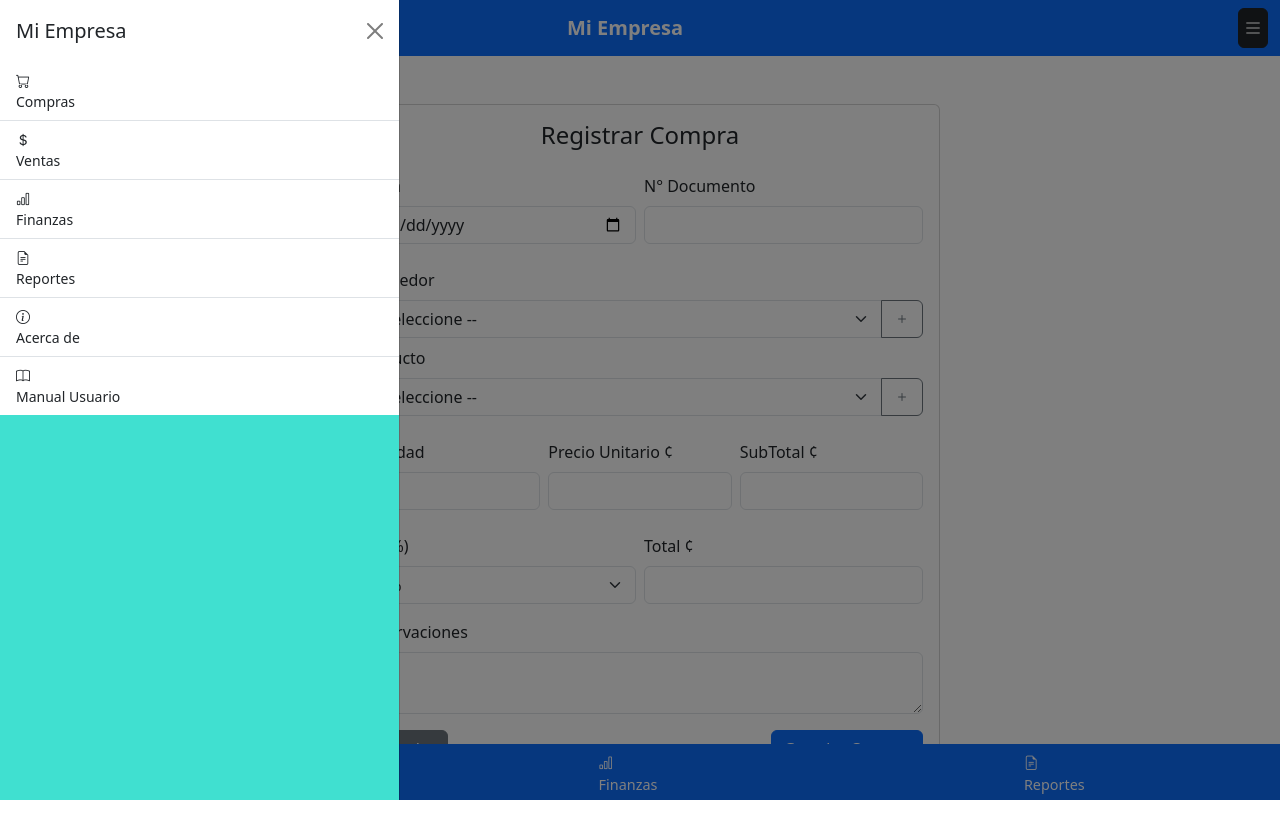
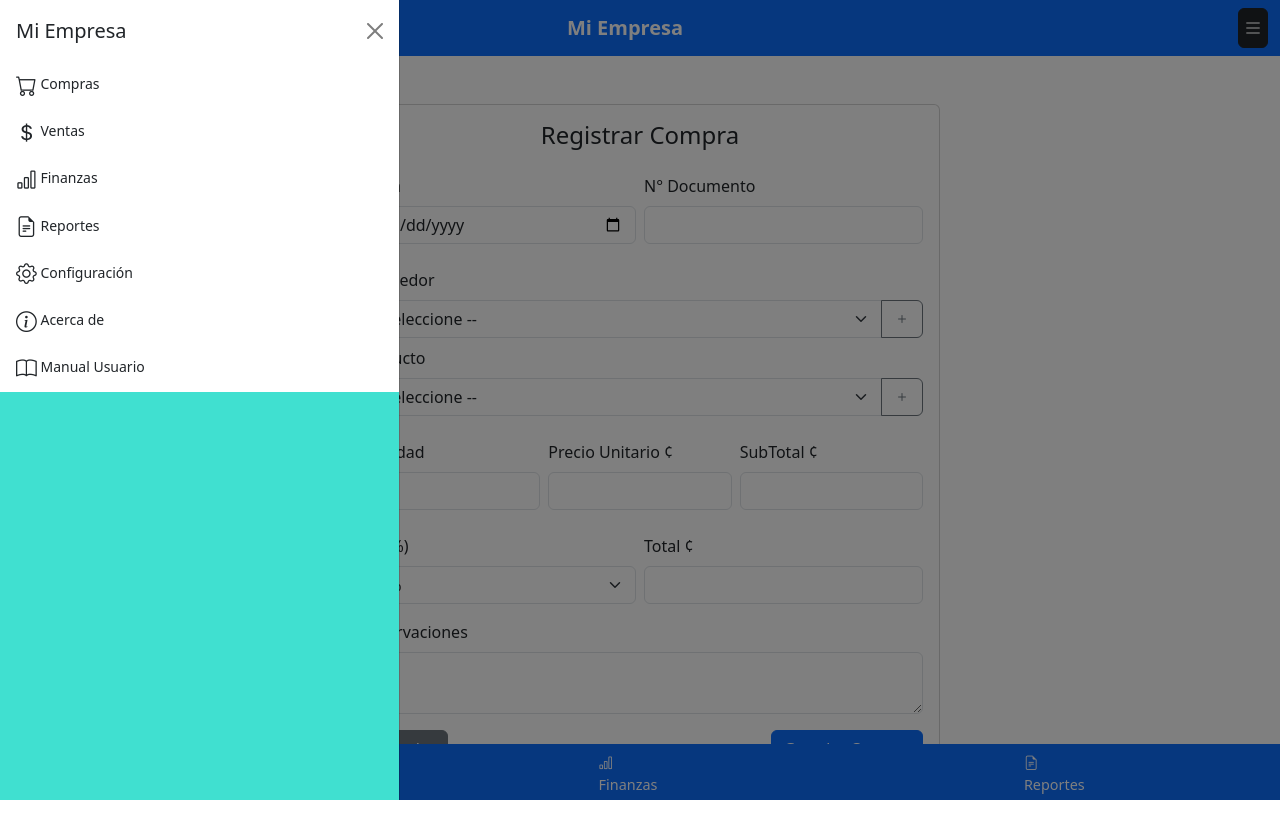
Before and after one commit to AppBebedero/app-emprendimiento-v2, a Flask app: page /compras/ in a window 1280 px wide, after a click that opens the changed part. Shown: the top 840 px of the page. Run offline with Flask 3, Linux system fonts and the light colour scheme.

Commit message:
Update base.html

```diff
--- a/templates/base.html
+++ b/templates/base.html
@@ -37,6 +37,19 @@
     }
     .bottom-nav .nav-link.active {
       color: yellow;
+    }
+    /* Ajusta tamaño de iconos y alineación */
+    .list-group-item i {
+      font-size: 1.3rem;
+      vertical-align: middle;
+    }
+    .list-group-item {
+      border: none;
+      padding-top: 8px;
+      padding-bottom: 8px;
+    }
+    .collapse .list-group-item {
+      padding-left: 2rem;
     }
   </style>
 </head>
@@ -69,37 +82,48 @@
     </div>
     <div class="offcanvas-body p-0">
       <div class="list-group list-group-flush small">
-        <!-- Compras -->
-        <a class="list-group-item list-group-item-action" data-bs-toggle="collapse" href="#menuCompras">
-          <i class="bi bi-cart"></i><br>Compras
+
+        <!-- Compras con submenú -->
+        <a class="list-group-item list-group-item-action" data-bs-toggle="collapse" href="#menuCompras" aria-expanded="false" aria-controls="menuCompras">
+          <i class="bi bi-cart"></i> Compras
         </a>
-        <div class="collapse ps-2" id="menuCompras">
+        <div class="collapse" id="menuCompras">
           <a class="list-group-item list-group-item-action" href="{{ url_for('compras.compras') }}">Registrar Compra</a>
-          <a class="list-group-item list-group-item-action" href="#">Proveedores</a>
-          <a class="list-group-item list-group-item-action" href="#">Productos</a>
+          <a class="list-group-item list-group-item-action" href="{{ url_for('compras.proveedores') }}">Proveedores</a>
+          <a class="list-group-item list-group-item-action" href="{{ url_for('compras.productos') }}">Productos</a>
         </div>
-        <!-- Ventas -->
-        <a class="list-group-item list-group-item-action" data-bs-toggle="collapse" href="#menuVentas">
-          <i class="bi bi-currency-dollar"></i><br>Ventas
+
+        <!-- Ventas con submenú -->
+        <a class="list-group-item list-group-item-action" data-bs-toggle="collapse" href="#menuVentas" aria-expanded="false" aria-controls="menuVentas">
+          <i class="bi bi-currency-dollar"></i> Ventas
         </a>
-        <div class="collapse ps-2" id="menuVentas">
+        <div class="collapse" id="menuVentas">
           <a class="list-group-item list-group-item-action" href="#">Registrar Venta</a>
+          <!-- Puedes agregar más opciones aquí -->
         </div>
-        <!-- Finanzas -->
+
+        <!-- Finanzas (sin submenú) -->
         <a class="list-group-item list-group-item-action" href="#">
-          <i class="bi bi-bar-chart"></i><br>Finanzas
+          <i class="bi bi-bar-chart"></i> Finanzas
         </a>
-        <!-- Reportes -->
+
+        <!-- Reportes (sin submenú) -->
         <a class="list-group-item list-group-item-action" href="#">
-          <i class="bi bi-file-earmark-text"></i><br>Reportes
+          <i class="bi bi-file-earmark-text"></i> Reportes
         </a>
+
+        <!-- Configuración -->
+        <a class="list-group-item list-group-item-action" href="{{ url_for('core.configuracion') }}">
+          <i class="bi bi-gear"></i> Configuración
+        </a>
+
         <!-- Acerca de -->
-        <a class="list-group-item list-group-item-action" href="#">
-          <i class="bi bi-info-circle"></i><br>Acerca de
+        <a class="list-group-item list-group-item-action" href="{{ url_for('core.acerca') }}">
+          <i class="bi bi-info-circle"></i> Acerca de
         </a>
         <!-- Manual de usuario -->
-        <a class="list-group-item list-group-item-action" href="#">
-          <i class="bi bi-book"></i><br>Manual Usuario
+        <a class="list-group-item list-group-item-action" href="{{ url_for('core.manual_usuario') }}">
+          <i class="bi bi-book"></i> Manual Usuario
         </a>
       </div>
     </div>
```
Also changed, not shown: other parts of templates/base.html (+1 -1 lines).
